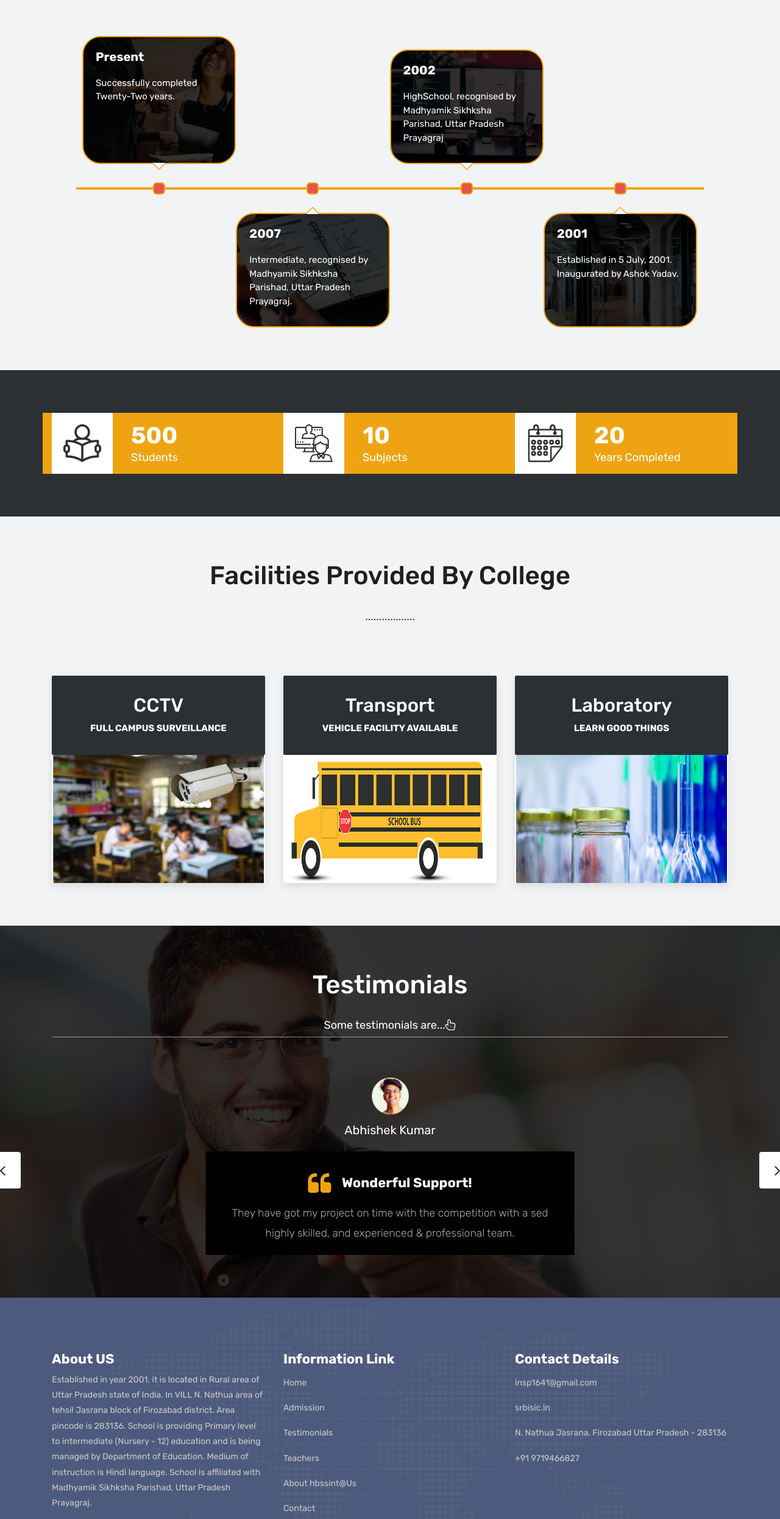
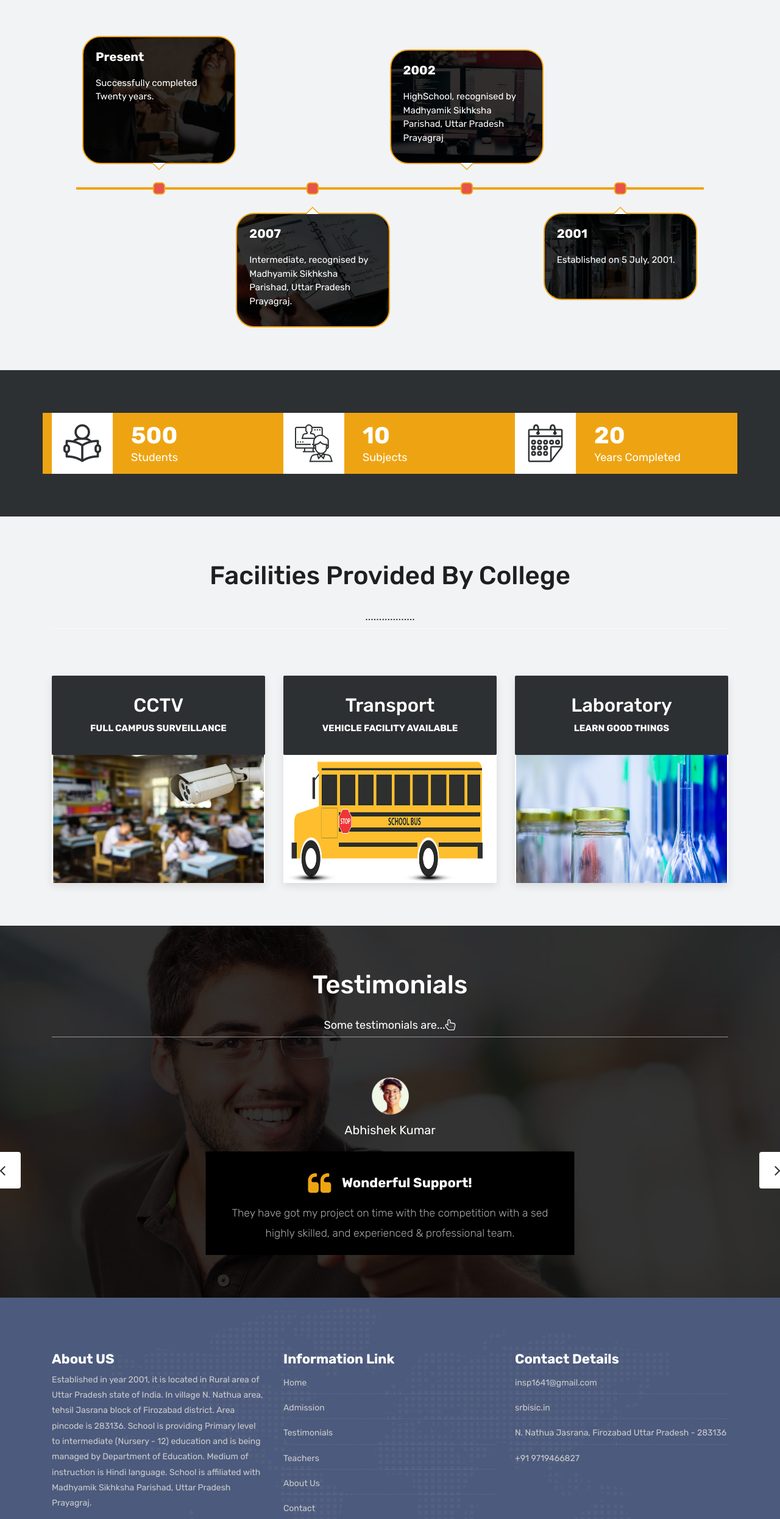
Before and after one commit to Vipul208/SRBISINTC, a plain HTML site: page index.html in a window 1280 px wide. Shown: the part 2620-5111 px from the top of the page at 61% size. Drawn offline with Linux system fonts and the light colour scheme; a script that the page names is missing.

Commit message:
Update index.html

```diff
--- a/index.html
+++ b/index.html
@@ -276,7 +276,7 @@
 							<div class="row">
 								<div class="col-md-12 col-sm-12 text-center">
 									<div class="big-tagline">
-										<h2 data-animation="animated zoomInRight"><strong>Nursery</strong> to <strong>10<sup>th</sup> Class</strong></h2>
+										<h2 data-animation="animated zoomInRight"><strong>Nursery</strong> to <strong>12<sup>th</sup> Class</strong></h2>
 										<p class="lead" data-animation="animated fadeInLeft">Affiliated to Madhyamik Sikhksha Parishad, Uttar Pradesh Prayagraj</p>
 										<a href="contact.html" class="hover-btn-new"><span>Contact Us</span></a>
 										&nbsp;&nbsp;&nbsp;&nbsp;&nbsp;&nbsp;
@@ -403,7 +403,7 @@
 						<div class="timeline__item">
 							<div class="timeline__content img-bg-01">
 								<h2>Present</h2>
-								<p>Successfully completed Twenty-Two years.<br><br><br><br></p>
+								<p>Successfully completed Twenty years.<br><br><br><br></p>
 							</div>
 						</div>
 						<div class="timeline__item">
@@ -421,7 +421,7 @@
 						<div class="timeline__item">
 							<div class="timeline__content img-bg-04">
 								<h2>2001</h2>
-								<p>Established in 5 July, 2001.<br>Inaugurated by Ashok Yadav.<br><br><br></p>
+								<p>Established on 5 July, 2001.<br><br></p>
 							</div>
 						</div>
 					</div>
@@ -436,7 +436,7 @@
 			<div class="row text-left stat-wrap">
 				<div class="col-md-4 col-sm-4 col-xs-12">
 					<span data-scroll class="global-radius icon_wrap effect-1 alignleft"><i class="flaticon-study"></i></span>
-					<p class="stat_count">500</p>
+					<p class="stat_count">500+</p>
 					<h3>Students</h3>
 				</div><!-- end col -->
 
@@ -560,7 +560,7 @@
 						<div class="widget-title">
 							<h3>About US</h3>
 						</div>
-						<p>Established in year 2001, it is located in Rural area of Uttar Pradesh state of India. In VILL N. Nathua area of tehsil Jasrana block of Firozabad district. Area pincode is 283136. School is providing Primary level to intermediate (Nursery - 12) education and is being managed by Department of Education. Medium of instruction is Hindi language. School is affiliated with  Madhyamik Sikhksha Parishad, Uttar Pradesh Prayagraj.</p>
+						<p>Established in year 2001, it is located in Rural area of Uttar Pradesh state of India. In village N. Nathua area, tehsil Jasrana block of Firozabad district. Area pincode is 283136. School is providing Primary level to intermediate (Nursery - 12) education and is being managed by Department of Education. Medium of instruction is Hindi language. School is affiliated with  Madhyamik Sikhksha Parishad, Uttar Pradesh Prayagraj.</p>
 						<div class="footer-right">
 							<ul class="footer-links-soi">
 								<li><a href="#"><i class="fa fa-facebook"></i></a></li>
@@ -582,7 +582,7 @@
 							<li><a href="ad_process.html">Admission</a></li>
 							<li><a href="testimonials.html">Testimonials</a></li>
 							<li><a href="teachers.html">Teachers</a></li>
-							<li><a href="about.html">About hbssint@Us</a></li>
+							<li><a href="about.html">About Us</a></li>
 							<li><a href=srbisic.com"contact.html">Contact</a></li>
 						</ul><!-- end links -->
 					</div><!-- end clearfix -->
```
